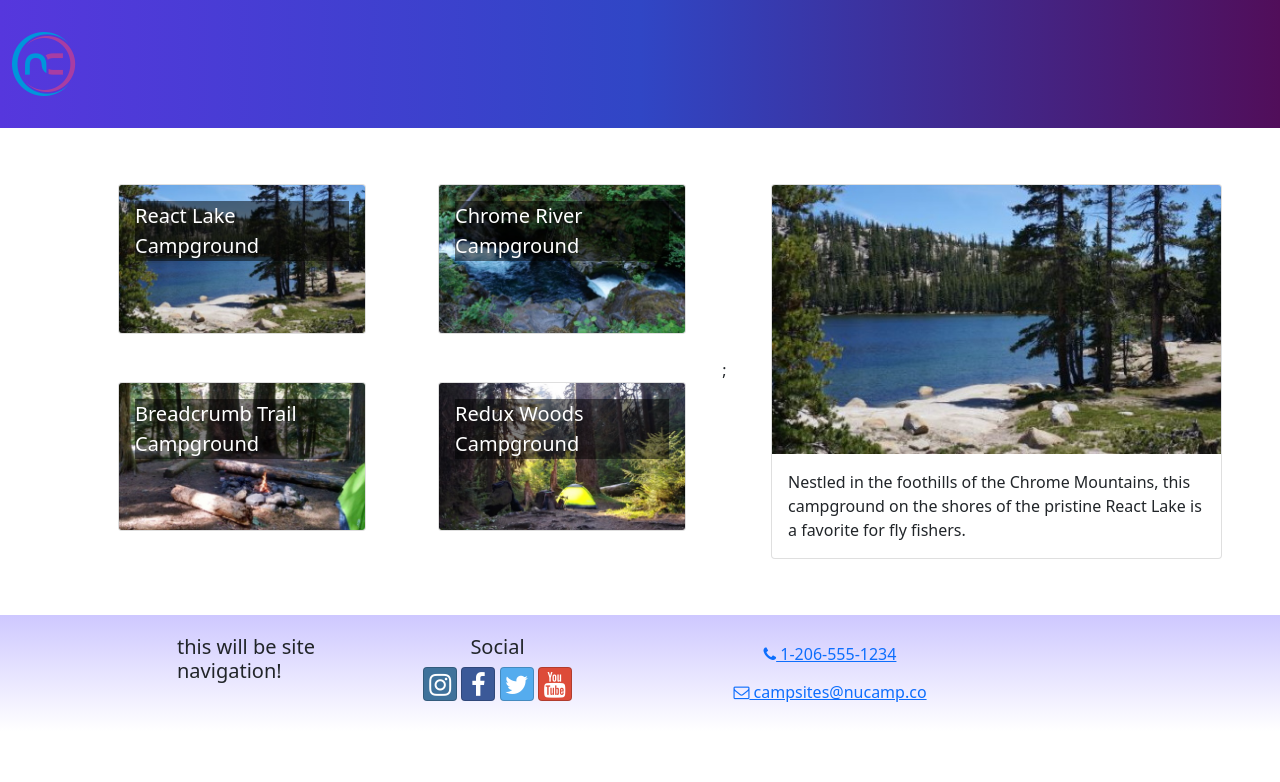
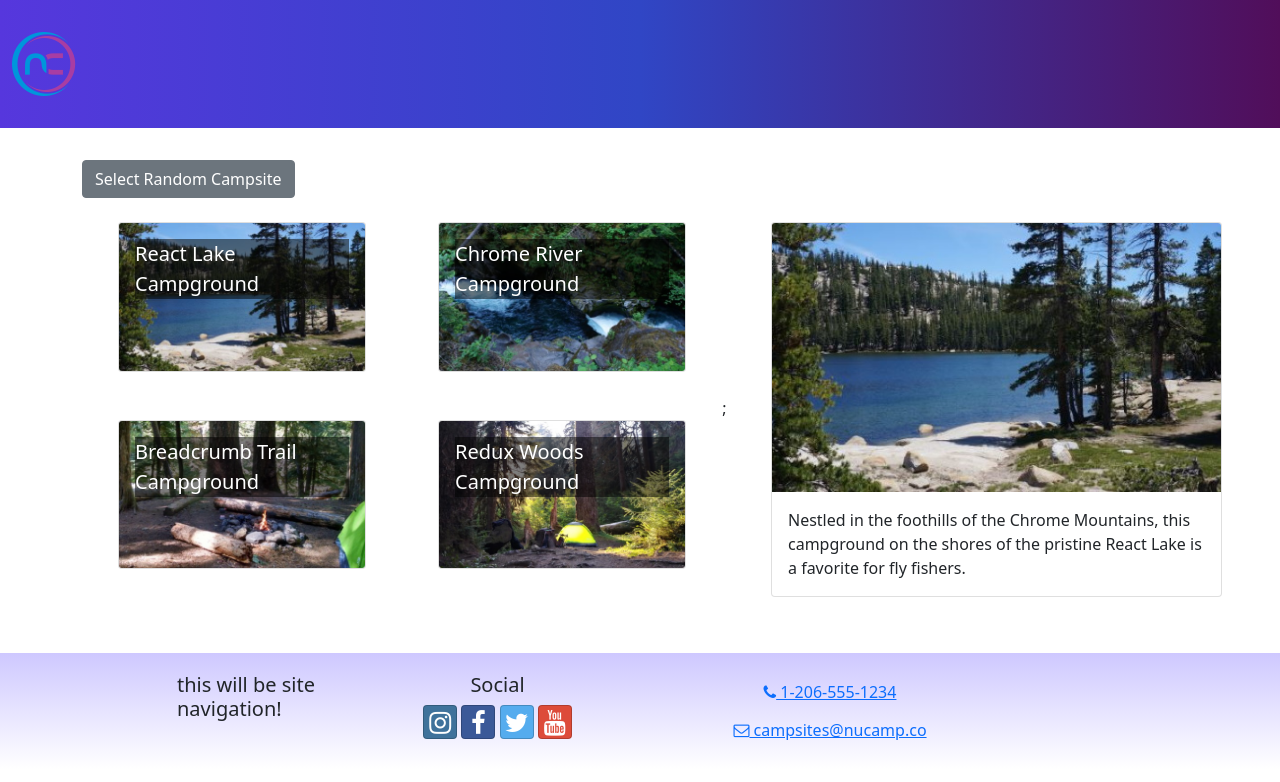
Before and after one commit to fgarciadp/Nucamp-Project-01, a React (Create React App) app: page / in a window 1280 px wide. Shown: the top 782 px of the page. Built offline with nearby package versions, Linux system fonts and the light colour scheme.

Commit message:
Created Button for random selection of campsite

```diff
--- a/src/pages/CampsitesDirectoryPage.js
+++ b/src/pages/CampsitesDirectoryPage.js
@@ -1,13 +1,20 @@
 import { Container, Row, Col, Button } from 'reactstrap';
+import { useState } from 'react';
 import CampsiteDetail from '../features/campsites/CampsiteDetail';
 import CampsitesList from '../features/campsites/CampsitesList';
 import { selectRandomCampsite } from '../features/campsites/campsitesSlice';
 
 
 const CampsitesDirectoryPage = () => {
-    const selectedCampsite = selectRandomCampsite();
+    const [selectedCampsite, toggleCampsite] = useState(selectRandomCampsite());
+
+
+
   return (
     <Container>
+        <Button onClick={() => toggleCampsite(selectRandomCampsite())}>
+            Select Random Campsite
+        </Button>
         <Row>
             <Col sm='5' md='7'>
                 <CampsitesList />
```
